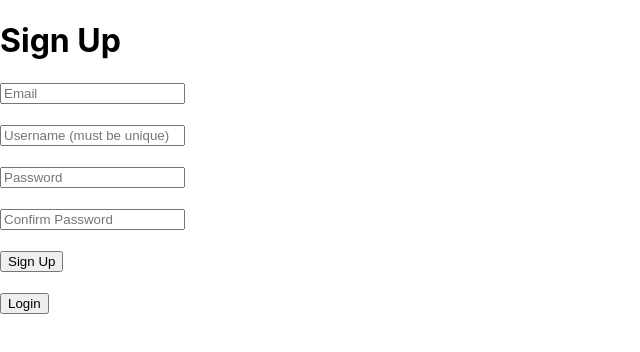
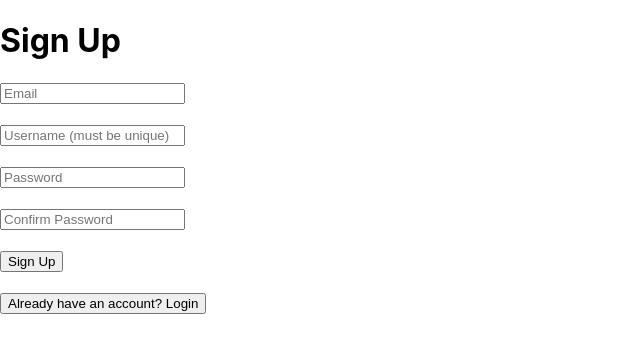
Before and after one commit to diweic/ProjectVAGE, a React (Create React App) app in the folder client/: page /signup in a window 1280 px wide. Shown: the top 352 px of the page, without its empty margins (0-640 px from the left). Built offline with nearby package versions, Linux system fonts and the light colour scheme.

Commit message:
changed the text on login button on Signup page to more user-friendly

```diff
--- a/client/src/Signup.jsx
+++ b/client/src/Signup.jsx
@@ -83,7 +83,7 @@ function Signup() {
       </form>
 
       <br />
-      <button onClick={() => navigate('/login')}>Login</button>
+      <button onClick={() => navigate('/login')}>Already have an account? Login</button>
     </div>
   );
 }
```
